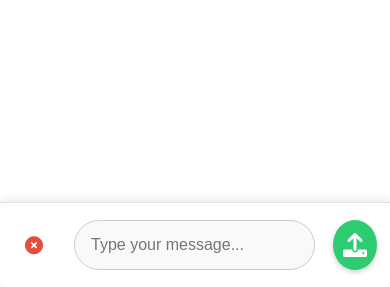
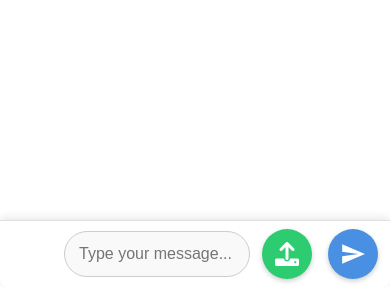
Before and after one commit to bbinl0/Gemini-AI-one-for-all, a Flask app: page /chat in a window 390 px wide. Shown: the part 557-844 px from the top of the page. Run offline with Flask 3, Linux system fonts and the light colour scheme; some libraries are stand-ins or nearby versions.

Commit message:
Update chat-style.css

```diff
--- a/static/chat-style.css
+++ b/static/chat-style.css
@@ -316,18 +316,25 @@
     background-color: #ffffff;
     border-top: 1px solid #e0e0e0;
     border-radius: 0 0 8px 8px;
+    gap: 8px;
+    flex-wrap: nowrap;
+    justify-content: space-between;
+    min-height: 60px;
+    box-sizing: border-box;
+    width: 100%;
 }
 
 #message-input {
-    flex-grow: 1;
+    flex: 1;
     border: 1px solid #cccccc;
     padding: 12px 18px;
     border-radius: 25px;
     background-color: #f9f9f9;
     color: #333;
     font-size: 1em;
-    margin-left: 10px;
-    margin-right: 10px;
+    margin: 0 8px;
+    min-width: 0;
+    max-width: calc(100% - 160px);
 }
 
 .clear-input-button {
@@ -551,6 +558,49 @@
     background-color: #4a90e2;
 }
 
+/* Universal Responsive Footer for All Screen Sizes */
+.chat-footer button, .chat-footer #message-input {
+    flex-shrink: 0;
+}
+
+.icon-button {
+    min-width: 40px;
+    min-height: 40px;
+    padding: 8px;
+    border: none;
+    border-radius: 50%;
+    color: #ffffff;
+    cursor: pointer;
+    transition: all 0.2s ease;
+    display: flex;
+    align-items: center;
+    justify-content: center;
+}
+
+#send-button {
+    min-width: 50px;
+    min-height: 50px;
+    padding: 12px;
+    background-color: #4a90e2;
+    color: white;
+    border-radius: 50%;
+    flex-shrink: 0;
+}
+
+#image-upload-button {
+    min-width: 44px;
+    min-height: 44px;
+    padding: 10px;
+    flex-shrink: 0;
+}
+
+#clear-input-button {
+    min-width: 40px;
+    min-height: 40px;
+    padding: 8px;
+    flex-shrink: 0;
+}
+
 /* ===== RESPONSIVE DESIGN IMPROVEMENTS ===== */
 
 /* Mobile First - Small screens (up to 480px) */
@@ -606,7 +656,7 @@
         gap: 8px;
         flex: 1;
         overflow-y: auto;
-        padding-bottom: 80px; /* Space for fixed footer */
+        padding-bottom: 100px; /* Space for fixed footer */
         -webkit-overflow-scrolling: touch;
     }
 
@@ -626,8 +676,8 @@
     }
 
     .chat-footer {
-        padding: 12px;
-        gap: 8px;
+        padding: 8px 12px;
+        gap: 6px;
         position: fixed;
         bottom: 0;
         left: 0;
@@ -637,13 +687,20 @@
         z-index: 100;
         min-height: 60px;
         box-shadow: 0 -2px 10px rgba(0, 0, 0, 0.1);
+        display: flex;
+        align-items: center;
+        justify-content: space-between;
+        flex-wrap: nowrap;
     }
 
     #message-input {
         font-size: 16px; /* Prevents zoom on iOS */
-        padding: 14px 16px;
+        padding: 12px 14px;
         min-height: 20px;
         border-radius: 25px;
+        flex: 1;
+        margin: 0 6px;
+        max-width: calc(100vw - 180px); /* Leave space for buttons */
     }
 
     .icon-button {
@@ -660,12 +717,44 @@
         min-width: 50px;
         min-height: 50px;
         padding: 12px;
+        flex-shrink: 0;
     }
 
     #image-upload-button {
         min-width: 44px;
         min-height: 44px;
         padding: 10px;
+        flex-shrink: 0;
+    }
+
+    /* Ensure clear button is visible */
+    #clear-input-button {
+        min-width: 40px;
+        min-height: 40px;
+        padding: 8px;
+        flex-shrink: 0;
+        order: 1;
+    }
+
+    /* Input should be in the middle */
+    #message-input {
+        order: 2;
+    }
+
+    /* Image preview container */
+    #image-preview-container {
+        order: 3;
+        flex-shrink: 0;
+    }
+
+    /* Upload button */
+    #image-upload-button {
+        order: 4;
+    }
+
+    /* Send button last */
+    #send-button {
+        order: 5;
     }
 
     .image-actions {
@@ -750,11 +839,14 @@
 
     .chat-footer {
         padding: 12px 20px;
+        gap: 10px;
     }
 
     #message-input {
         font-size: 15px;
         padding: 12px 16px;
+        margin: 0 8px;
+        max-width: calc(100% - 180px);
     }
 
     .icon-button {
@@ -777,6 +869,16 @@
 
     .generated-image {
         max-width: 400px;
+    }
+
+    .chat-footer {
+        padding: 15px 25px;
+        gap: 12px;
+    }
+
+    #message-input {
+        margin: 0 10px;
+        max-width: calc(100% - 200px);
     }
 }
 
@@ -802,6 +904,12 @@
 
     .chat-footer {
         padding: 15px 25px;
+        gap: 15px;
+    }
+
+    #message-input {
+        margin: 0 12px;
+        max-width: calc(100% - 220px);
     }
 }
 
```
